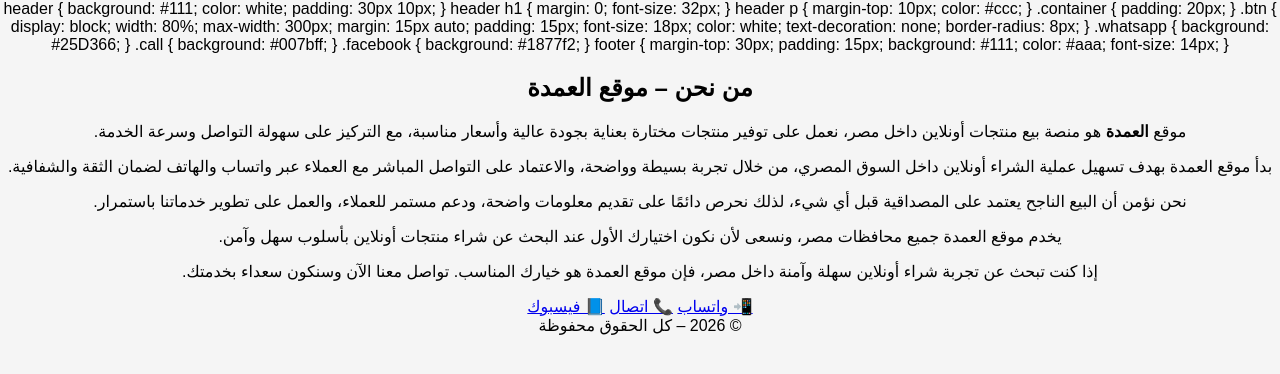
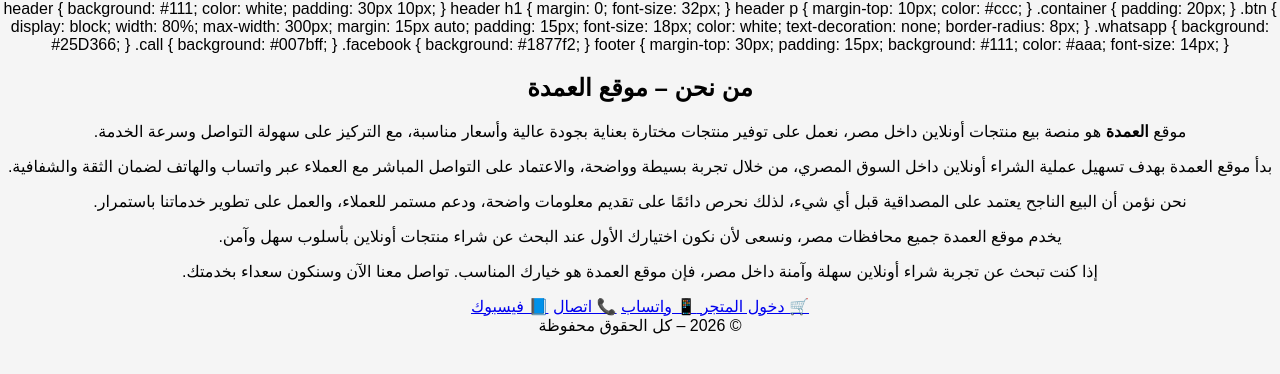
Before and after one commit to mo7ammedamineg2000-alt/El_Omda, a plain HTML site: page index.html in a window 1280 px wide. Drawn offline with Linux system fonts and the light colour scheme.

Commit message:
Add store link and reorganize buttons in index.html

```diff
--- a/index.html
+++ b/index.html
@@ -106,11 +106,18 @@
 تواصل معنا الآن وسنكون سعداء بخدمتك.
 </p>
 </section>
-  <div class="container">
-    <a class="btn whatsapp" href="#">📲 واتساب</a>
+<div class="container">
+
+    <a class="btn store"
+       href="https://mo7ammedamineg2000-alt.github.io/El_Omda/store">
+       🛒 دخول المتجر
+    </a>
+
+    <a class="btn whatsapp" href="#">📱 واتساب</a>
     <a class="btn call" href="#">📞 اتصال</a>
     <a class="btn facebook" href="#">📘 فيسبوك</a>
-  </div>
+
+</div>
 
   <footer>
     © 2026 – كل الحقوق محفوظة
```
